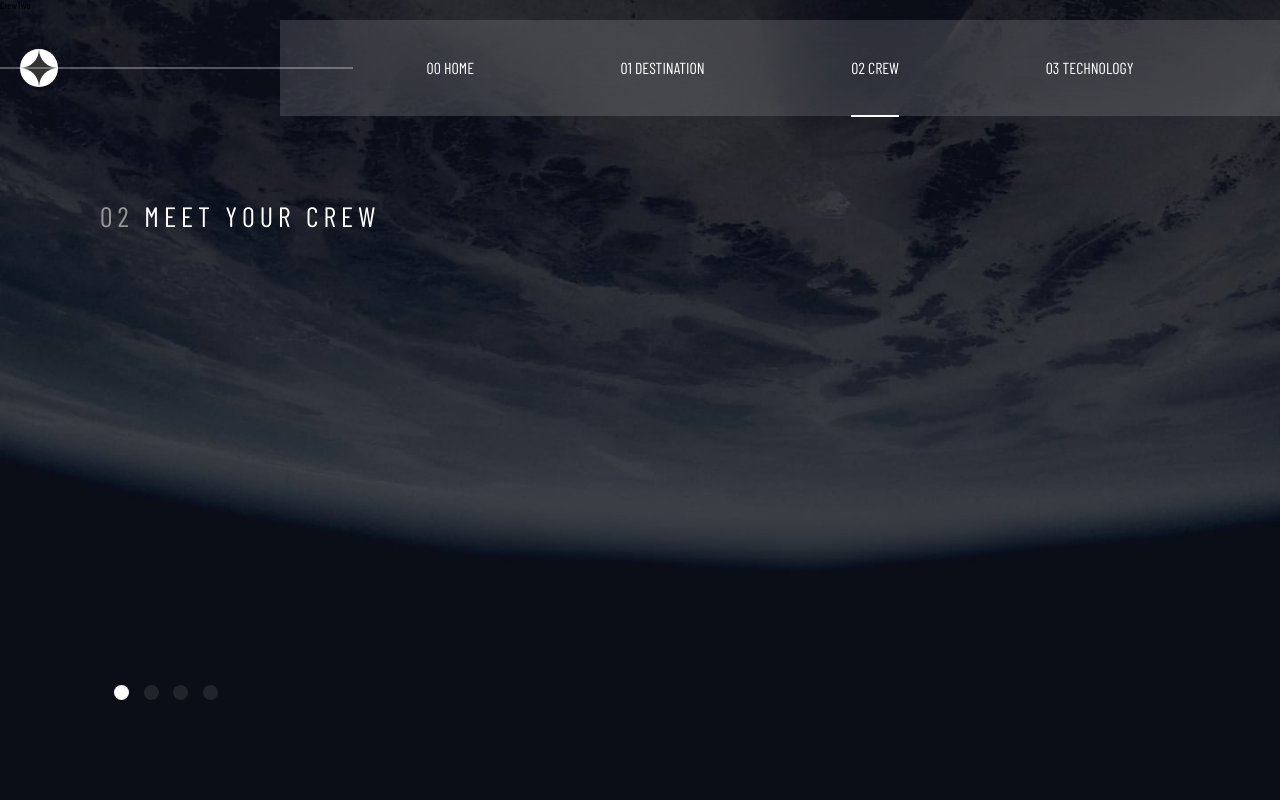
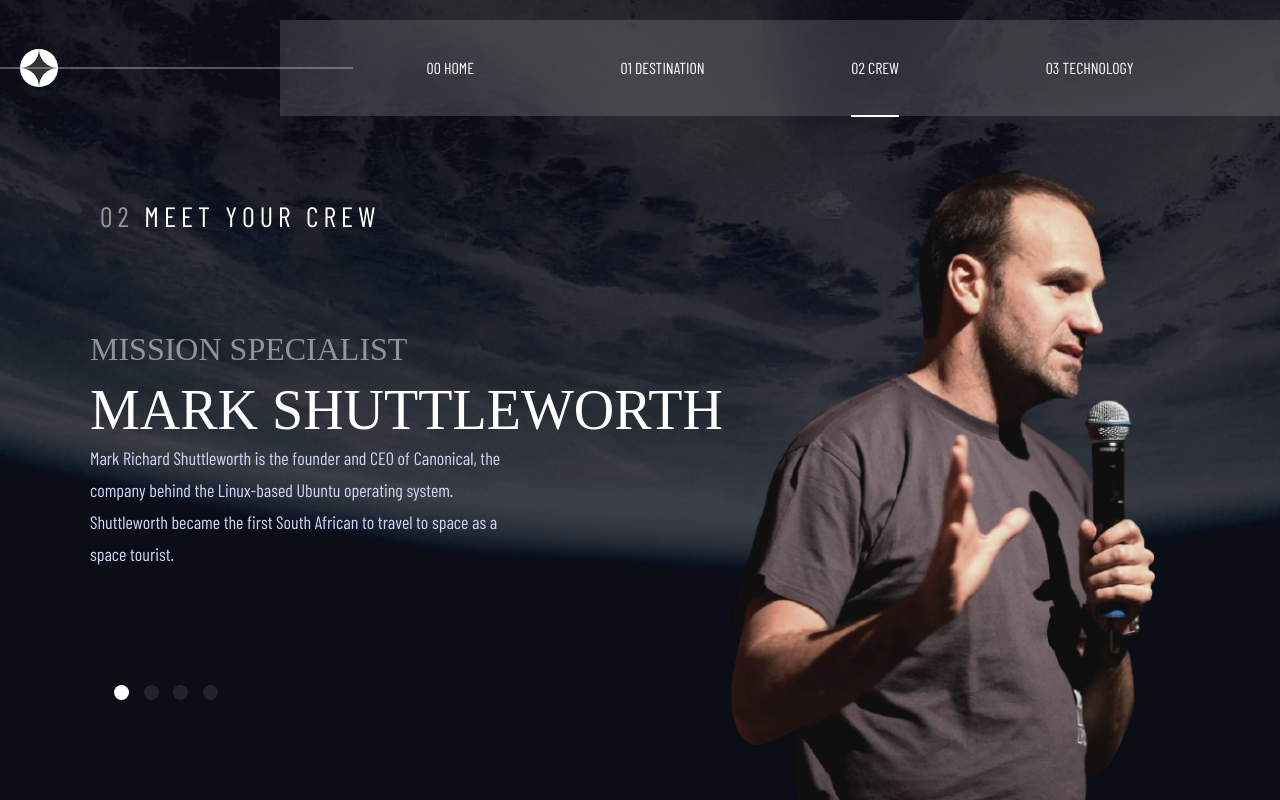
Before and after one commit to Fernando-uif/space-tourism, a React (Vite) app: page /crew/crew-two in a window 1280 px wide. Built offline with nearby package versions, Linux system fonts and the light colour scheme; a web font is replaced by a local one.

Commit message:
Add the rest of the crew

```diff
--- a/src/crew/pages/CrewFour.jsx
+++ b/src/crew/pages/CrewFour.jsx
@@ -1,7 +1,24 @@
-import React from 'react'
+import getImageUrl from "../../helpers/getImages";
+import "../../sass/pages/crew/crewInfo.scss";
 
 export const CrewFour = () => {
   return (
-    <div>CrewFour</div>
-  )
-}
+    <div className="crewInfo">
+      <div className="crewInfo__text">
+        <div className="crewInfo__position">Flight Engineer </div>
+        <div className="crewInfo__name">Anousheh Ansari</div>
+        <div className="crewInfo__description">
+          Anousheh Ansari is an Iranian American engineer and co-founder of
+          Prodea Systems. Ansari was the fourth self-funded space tourist, the
+          first self-funded woman to fly to the ISS, and the first Iranian in
+          space.
+        </div>
+      </div>
+      <img
+        className="crewInfo__img"
+        src={getImageUrl("crew/image-anousheh-ansari.webp")}
+        alt={getImageUrl("crew/image-anousheh-ansari.webp")}
+      />
+    </div>
+  );
+};
--- a/src/crew/pages/CrewOne.jsx
+++ b/src/crew/pages/CrewOne.jsx
@@ -1,4 +1,3 @@
-import React from "react";
 import getImageUrl from "../../helpers/getImages";
 import "../../sass/pages/crew/crewInfo.scss";
 export const CrewOne = () => {
@@ -15,8 +14,8 @@ export const CrewOne = () => {
       </div>
         <img
           className="crewInfo__img"
-          src={getImageUrl("crew/image-douglas-hurley.png")}
-          alt={getImageUrl("crew/image-douglas-hurley.png")}
+          src={getImageUrl("crew/image-douglas-hurley.webp")}
+          alt={getImageUrl("crew/image-douglas-hurley.webp")}
         />
     </div>
   );
--- a/src/crew/pages/CrewThree.jsx
+++ b/src/crew/pages/CrewThree.jsx
@@ -1,7 +1,21 @@
-import React from 'react'
+import getImageUrl from "../../helpers/getImages";
+import "../../sass/pages/crew/crewInfo.scss";
 
 export const CrewThree = () => {
   return (
-    <div>CrewThree</div>
+    <div className="crewInfo">
+      <div className="crewInfo__text">
+        <div className="crewInfo__position">pilot</div>
+        <div className="crewInfo__name">Victor Glover</div>
+        <div className="crewInfo__description">
+        Pilot on the first operational flight of the SpaceX Crew Dragon to the International Space Station. Glover is a commander in the U.S. Navy where he pilots an F/A-18.He was a crew member of Expedition 64, and served as a station systems flight engineer.
+        </div>
+      </div>
+        <img
+          className="crewInfo__img"
+          src={getImageUrl("crew/image-victor-glover.webp")}
+          alt={getImageUrl("crew/image-victor-glover.webp")}
+        />
+    </div>
   )
 }
--- a/src/crew/pages/CrewTwo.jsx
+++ b/src/crew/pages/CrewTwo.jsx
@@ -1,7 +1,23 @@
-import React from 'react'
+import getImageUrl from "../../helpers/getImages";
+import "../../sass/pages/crew/crewInfo.scss";
 
 export const CrewTwo = () => {
   return (
-    <div>CrewTwo</div>
-  )
-}
+    <div className="crewInfo">
+      <div className="crewInfo__text">
+        <div className="crewInfo__position">Mission Specialist </div>
+        <div className="crewInfo__name">mark shuttleworth</div>
+        <div className="crewInfo__description">
+          Mark Richard Shuttleworth is the founder and CEO of Canonical, the
+          company behind the Linux-based Ubuntu operating system. Shuttleworth
+          became the first South African to travel to space as a space tourist.
+        </div>
+      </div>
+      <img
+        className="crewInfo__img"
+        src={getImageUrl("crew/image-mark-shuttleworth.webp")}
+        alt={getImageUrl("crew/image-mark-shuttleworth.webp")}
+      />
+    </div>
+  );
+};
--- a/src/sass/pages/crew/crewInfo.scss
+++ b/src/sass/pages/crew/crewInfo.scss
@@ -29,6 +29,6 @@
     position: absolute;
     bottom: -23rem;
     left: calc(100vw / 2);
-    width: 45rem;
+    width: 42.5rem;
   }
 }
```
